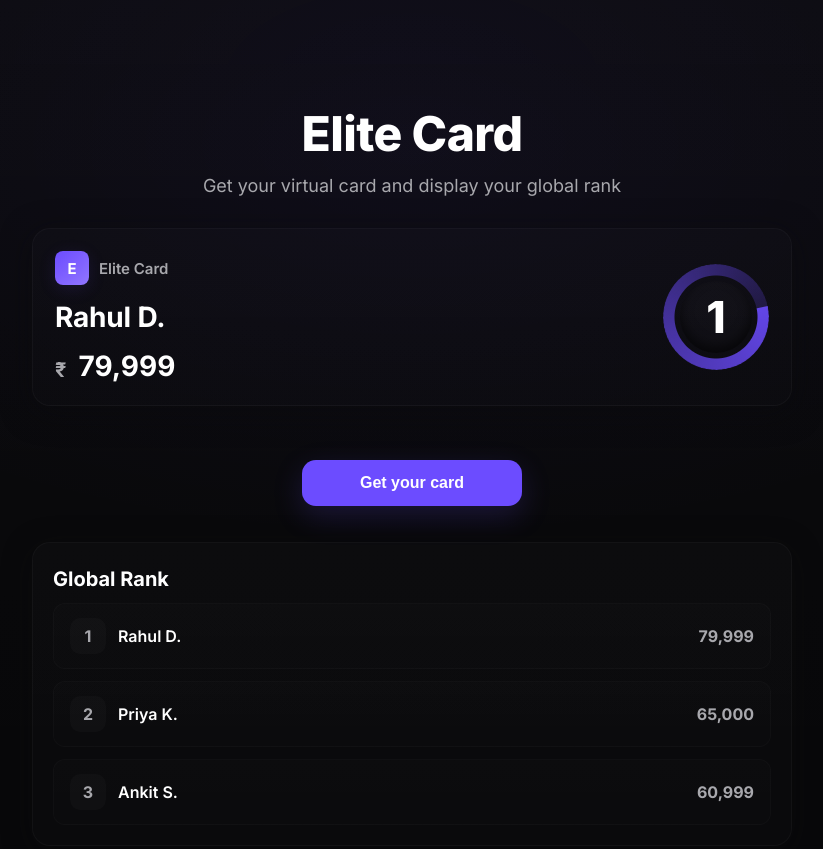
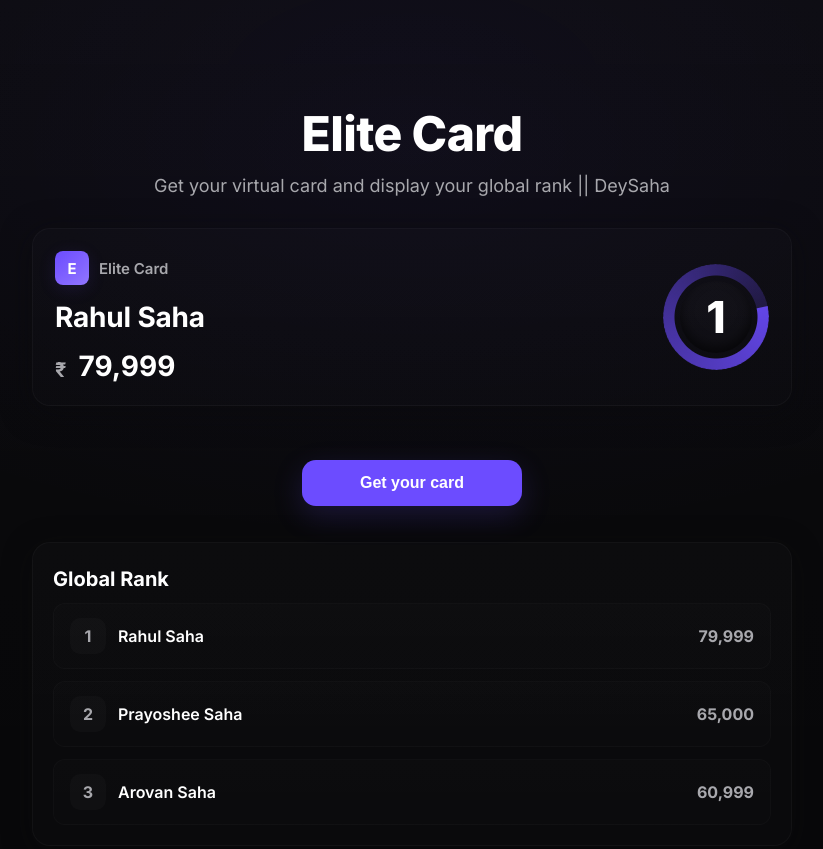
Before and after one commit to ibcparty/elitecard, a plain HTML site: page index.html in a window 1280 px wide. Shown: the whole page, without its empty margins (228-1051 px from the left). Drawn offline with Linux system fonts and the light colour scheme.

Commit message:
Update index.html
2nd Update.

```diff
--- a/index.html
+++ b/index.html
@@ -258,7 +258,7 @@
   <main class="wrap" role="main" aria-labelledby="heading">
     <header class="title">
       <h1 id="heading">Elite Card</h1>
-      <p>Get your virtual card and display your global rank</p>
+      <p>Get your virtual card and display your global rank || DeySaha</p>
     </header>
 
     <!-- top card -->
@@ -269,7 +269,7 @@
           <span>Elite Card</span>
         </div>
 
-        <div class="name" id="ownerName">Rahul D.</div>
+        <div class="name" id="ownerName">Rahul Saha</div>
 
         <div class="amount" aria-hidden="false">
           <span class="rupee">₹</span>
@@ -294,7 +294,7 @@
         <div class="row">
           <div class="left">
             <div class="rank-pill">1</div>
-            <div class="user">Rahul D.</div>
+            <div class="user">Rahul Saha</div>
           </div>
           <div class="score">79,999</div>
         </div>
@@ -302,7 +302,7 @@
         <div class="row">
           <div class="left">
             <div class="rank-pill">2</div>
-            <div class="user">Priya K.</div>
+            <div class="user">Prayoshee Saha</div>
           </div>
           <div class="score">65,000</div>
         </div>
@@ -310,7 +310,7 @@
         <div class="row">
           <div class="left">
             <div class="rank-pill">3</div>
-            <div class="user">Ankit S.</div>
+            <div class="user">Arovan Saha</div>
           </div>
           <div class="score">60,999</div>
         </div>
```
